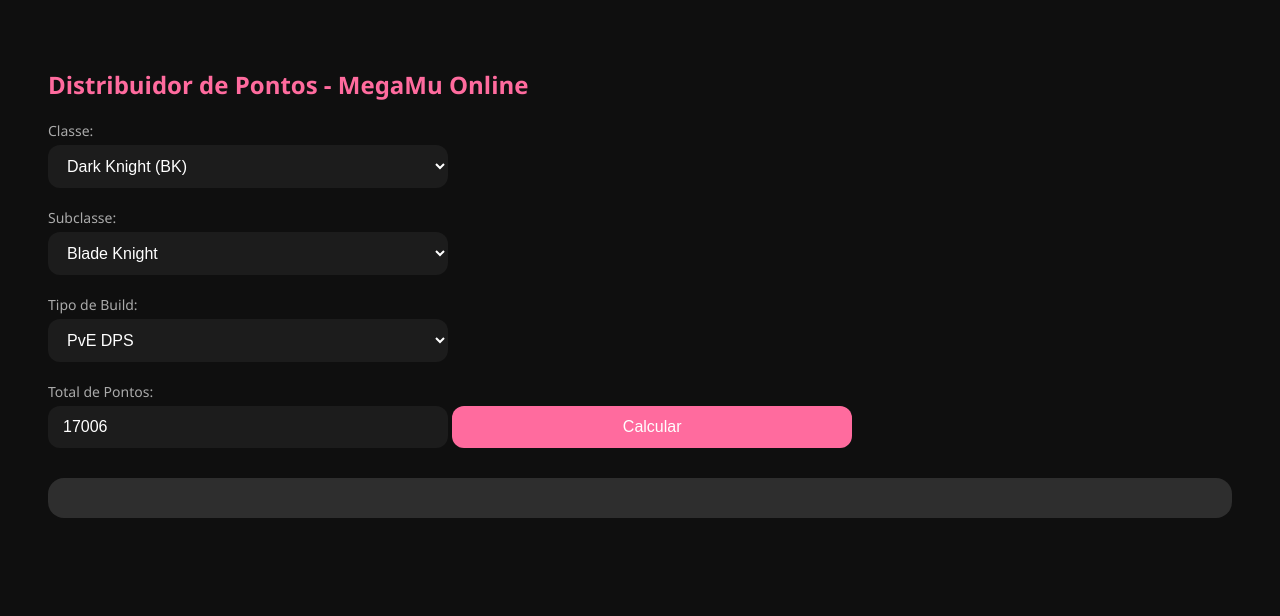
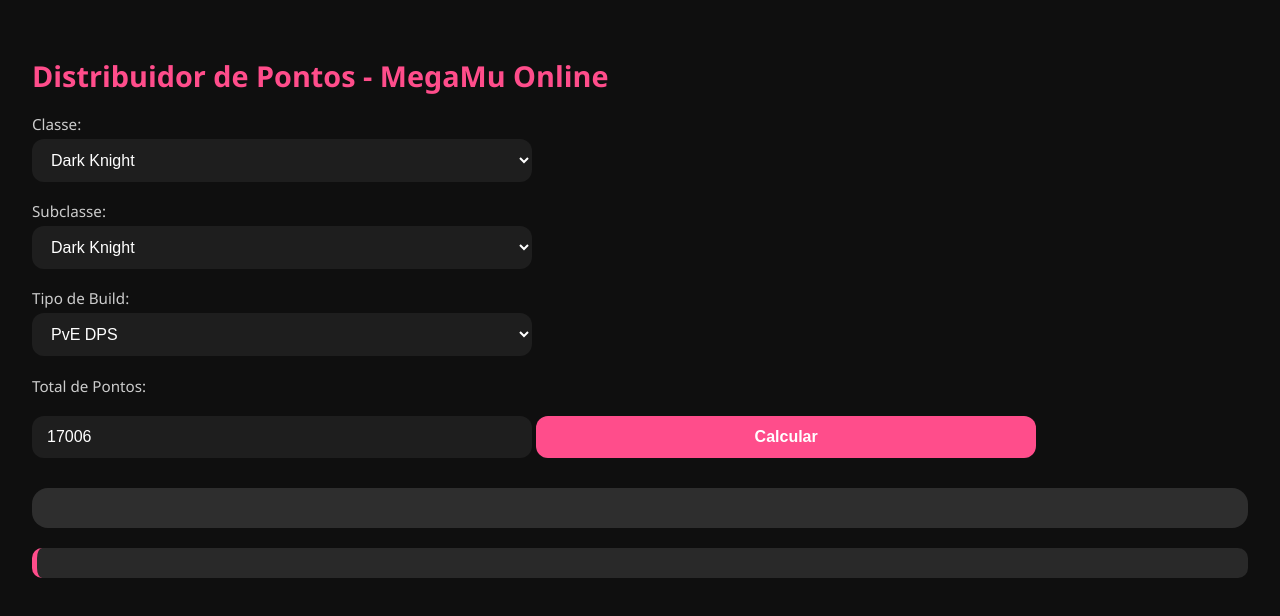
Before and after one commit to ORELHOw/MegaMuPoints, a plain HTML site: page index.html in a window 1280 px wide. Drawn offline with Linux system fonts and the light colour scheme.

Commit message:
Update index.html
Mudança geral na estrutura das classes e builds + add comandos individuais para atribuição de pontos de skill

```diff
--- a/index.html
+++ b/index.html
@@ -1,4 +1,3 @@
-
 <!DOCTYPE html>
 <html lang="pt-BR">
 <head>
@@ -6,9 +5,9 @@
   <title>Distribuidor de Pontos MegaMu</title>
   <style>
     :root {
-      --primary: #ff6b9e;
+      --primary: #ff4d8b;
       --background: #0f0f0f;
-      --card: #1c1c1c;
+      --card: #1e1e1e;
       --text: #ffffff;
       --accent: #2e2e2e;
     }
@@ -18,46 +17,48 @@
     }
 
     body {
+      margin: 0;
+      padding: 2rem;
       background-color: var(--background);
       font-family: 'Segoe UI', sans-serif;
       color: var(--text);
-      padding: 40px;
     }
 
     h2 {
       color: var(--primary);
-      font-weight: 600;
+      font-size: 1.8rem;
+      margin-bottom: 1rem;
     }
 
     label {
-      margin-top: 20px;
+      margin-top: 1.2rem;
       display: block;
-      font-size: 14px;
-      color: #aaa;
+      font-size: 0.95rem;
+      color: #ccc;
     }
 
     select, input, button {
       width: 100%;
-      max-width: 400px;
+      max-width: 500px;
       padding: 12px 15px;
       margin-top: 5px;
       border: none;
       border-radius: 12px;
-      font-size: 16px;
+      font-size: 1rem;
       background-color: var(--card);
       color: var(--text);
-      outline: none;
     }
 
     button {
       background-color: var(--primary);
-      color: #fff;
+      margin-top: 20px;
+      font-weight: bold;
+      transition: background 0.3s;
       cursor: pointer;
-      transition: 0.3s;
     }
 
     button:hover {
-      opacity: 0.85;
+      background-color: #ff70a4;
     }
 
     .output {
@@ -65,9 +66,17 @@
       background-color: var(--accent);
       padding: 20px;
       border-radius: 16px;
-      font-size: 16px;
+      font-size: 1rem;
       white-space: pre-wrap;
       line-height: 1.6;
+    }
+
+    .build-info {
+      margin-top: 20px;
+      background-color: #292929;
+      padding: 15px;
+      border-left: 5px solid var(--primary);
+      border-radius: 10px;
     }
   </style>
 </head>
@@ -75,18 +84,23 @@
   <h2>Distribuidor de Pontos - MegaMu Online</h2>
 
   <label>Classe:</label>
-  <select id="classSelect" onchange="updateSubclasses()">
-    <option value="BK">Dark Knight (BK)</option>
-    <option value="SM">Dark Wizard (SM)</option>
+  <select id="classSelect" onchange="updateSubclasses(); updateBuildInfo();">
+    <option value="BK">Dark Knight</option>
+    <option value="SM">Dark Wizard</option>
     <option value="ELF">Fairy Elf</option>
     <option value="MG">Magic Gladiator</option>
     <option value="DL">Dark Lord</option>
     <option value="SUM">Summoner</option>
     <option value="RF">Rage Fighter</option>
+    <option value="GL">Grow Lancer</option>
+    <option value="SN">Slayer</option>
+    <option value="GC">Gun Crusher</option>
+    <option value="LE">Lemuria Mage</option>
+    <option value="IL">Illusion Knight</option>
   </select>
 
   <label>Subclasse:</label>
-  <select id="subclassSelect"></select>
+  <select id="subclassSelect" onchange="updateBuildInfo()"></select>
 
   <label>Tipo de Build:</label>
   <select id="buildSelect">
@@ -94,6 +108,8 @@
     <option value="pvp">PvP</option>
     <option value="tank">Tank</option>
     <option value="suporte">Suporte</option>
+    <option value="dano_fisico">Dano Físico</option>
+    <option value="dano_magico">Dano Mágico</option>
   </select>
 
   <label>Total de Pontos:</label>
@@ -103,54 +119,49 @@
 
   <div class="output" id="resultado"></div>
 
+  <div class="build-info" id="buildInfo"></div>
+
   <script>
     const subclasses = {
-      BK: ["Blade Knight", "Blade Master"],
-      SM: ["Soul Master", "Grand Master"],
-      ELF: ["Muse Elf", "High Elf"],
-      MG: ["Magic Gladiator"],
+      BK: ["Dark Knight", "Blade Knight", "Blade Master"],
+      SM: ["Dark Wizard", "Soul Master", "Grand Master"],
+      ELF: ["Fairy Elf", "Muse Elf", "High Elf"],
+      MG: ["Magic Gladiator", "Duel Master"],
       DL: ["Dark Lord", "Lord Emperor"],
       SUM: ["Summoner", "Bloody Summoner", "Dimension Master"],
-      RF: ["Rage Fighter", "Fist Master"]
+      RF: ["Rage Fighter", "Fist Master"],
+      GL: ["Grow Lancer", "Master Lancer"],
+      SN: ["Slayer", "Royal Slayer"],
+      GC: ["Gun Crusher", "Gun Breaker"],
+      LE: ["Lemuria Mage", "Rune Mage"],
+      IL: ["Illusion Knight", "Mirage Knight"]
     };
 
-    const builds = {
+    const buildDescriptions = {
+      MG: {
+        "Magic Gladiator": "Build híbrida para dano físico ou mágico. PvE foca em STR/AGI, dano mágico usa ENE.",
+        "Duel Master": "Versão evoluída com melhor scaling. Utilizar builds específicas para PvP ou PvE."
+      },
       BK: {
-        pve: { str: 0.5, agi: 0.3, vit: 0.15, ene: 0.05 },
-        pvp: { str: 0.4, agi: 0.25, vit: 0.3, ene: 0.05 },
-        tank: { str: 0.2, agi: 0.2, vit: 0.55, ene: 0.05 }
+        "Blade Master": "Alta STR e AGI para dano e velocidade. Build PvP/Tank utiliza mais VIT.",
+        "Blade Knight": "Foco em STR/AGI para PvE, excelente para farm."
       },
       SM: {
-        pve: { str: 0.05, agi: 0.1, vit: 0.15, ene: 0.7 },
-        pvp: { str: 0.1, agi: 0.2, vit: 0.25, ene: 0.45 },
-        tank: { str: 0.1, agi: 0.1, vit: 0.5, ene: 0.3 }
-      },
-      ELF: {
-        pve: { str: 0.1, agi: 0.7, vit: 0.15, ene: 0.05 },
-        suporte: { str: 0.05, agi: 0.25, vit: 0.3, ene: 0.4 },
-        pvp: { str: 0.15, agi: 0.5, vit: 0.25, ene: 0.1 },
-        tank: { str: 0.1, agi: 0.3, vit: 0.5, ene: 0.1 }
-      },
-      MG: {
-        pve: { str: 0.4, agi: 0.35, vit: 0.2, ene: 0.05 },
-        pvp: { str: 0.3, agi: 0.3, vit: 0.3, ene: 0.1 },
-        tank: { str: 0.2, agi: 0.2, vit: 0.55, ene: 0.05 }
+        "Grand Master": "Full energia para PvM. PvP requer equilíbrio com VIT e AGI.",
+        "Soul Master": "Build mágica, base em ENE."
       },
       DL: {
-        pve: { str: 0.4, agi: 0.3, vit: 0.2, ene: 0.1 },
-        pvp: { str: 0.35, agi: 0.25, vit: 0.3, ene: 0.1 },
-        tank: { str: 0.2, agi: 0.2, vit: 0.5, ene: 0.1 }
+        "Lord Emperor": "Build física com AGI alta para velocidade, ENE pode escalar dano mágico.",
+        "Dark Lord": "Foco em STR/VIT para PvP."
       },
       SUM: {
-        pve: { str: 0.05, agi: 0.1, vit: 0.15, ene: 0.7 },
-        suporte: { str: 0.05, agi: 0.15, vit: 0.3, ene: 0.5 },
-        pvp: { str: 0.1, agi: 0.2, vit: 0.25, ene: 0.45 }
+        "Dimension Master": "Build mágica com foco em ENE e suporte. PvE depende de agilidade e energia.",
+        "Summoner": "Build básica, ideal para build mágica de farm."
       },
       RF: {
-        pve: { str: 0.5, agi: 0.2, vit: 0.25, ene: 0.05 },
-        pvp: { str: 0.4, agi: 0.2, vit: 0.35, ene: 0.05 },
-        tank: { str: 0.2, agi: 0.15, vit: 0.6, ene: 0.05 }
+        "Fist Master": "Alto dano físico. PvP com mais VIT, PvE com mais STR/AGI."
       }
+      // Adicione mais descrições se necessário...
     };
 
     function updateSubclasses() {
@@ -165,11 +176,18 @@
       });
     }
 
+    function updateBuildInfo() {
+      const classe = document.getElementById("classSelect").value;
+      const subclasse = document.getElementById("subclassSelect").value;
+      const info = buildDescriptions[classe]?.[subclasse] || "";
+      document.getElementById("buildInfo").textContent = info ? `Info: ${info}` : "";
+    }
+
     function calcular() {
       const classe = document.getElementById("classSelect").value;
       const build = document.getElementById("buildSelect").value;
       const pontos = parseInt(document.getElementById("totalPoints").value);
-      const dist = builds[classe][build];
+      const dist = builds[classe]?.[build];
 
       if (!dist) {
         document.getElementById("resultado").innerHTML = "Build não disponível para essa classe.";
@@ -181,15 +199,38 @@
       const vit = Math.floor(pontos * dist.vit);
       const ene = Math.floor(pontos * dist.ene);
 
-      const comando = `/reset auto ${str} ${agi} ${vit} ${ene}`;
-      document.getElementById("resultado").innerHTML = `Distribuição:
-STR: ${str} | AGI: ${agi} | VIT: ${vit} | ENE: ${ene}
+      const comandoReset = `/reset auto ${str} ${agi} ${vit} ${ene}`;
+      const comandoStats = `/f ${str} /a ${agi} /v ${vit} /e ${ene}`;
 
-Comando:
-${comando}`;
+      document.getElementById("resultado").innerHTML = `Distribuição:\nSTR: ${str} | AGI: ${agi} | VIT: ${vit} | ENE: ${ene}\n\nComando Reset:\n${comandoReset}\n\nComando Individual:\n${comandoStats}`;
     }
 
-    window.onload = updateSubclasses;
+    const builds = {
+      MG: {
+        pve: { str: 0.4, agi: 0.35, vit: 0.2, ene: 0.05 },
+        dano_fisico: { str: 0.45, agi: 0.4, vit: 0.1, ene: 0.05 },
+        dano_magico: { str: 0.2, agi: 0.25, vit: 0.2, ene: 0.35 },
+        pvp: { str: 0.3, agi: 0.3, vit: 0.3, ene: 0.1 },
+        tank: { str: 0.2, agi: 0.2, vit: 0.55, ene: 0.05 }
+      },
+      BK: {
+        pve: { str: 0.5, agi: 0.3, vit: 0.15, ene: 0.05 },
+        dano_fisico: { str: 0.6, agi: 0.25, vit: 0.1, ene: 0.05 },
+        pvp: { str: 0.4, agi: 0.25, vit: 0.3, ene: 0.05 },
+        tank: { str: 0.2, agi: 0.2, vit: 0.55, ene: 0.05 }
+      },
+      SM: {
+        pve: { str: 0.05, agi: 0.1, vit: 0.15, ene: 0.7 },
+        dano_magico: { str: 0.05, agi: 0.1, vit: 0.05, ene: 0.8 },
+        pvp: { str: 0.1, agi: 0.2, vit: 0.25, ene: 0.45 },
+        tank: { str: 0.1, agi: 0.1, vit: 0.5, ene: 0.3 }
+      }
+    };
+
+    window.onload = () => {
+      updateSubclasses();
+      updateBuildInfo();
+    };
   </script>
 </body>
 </html>
```
